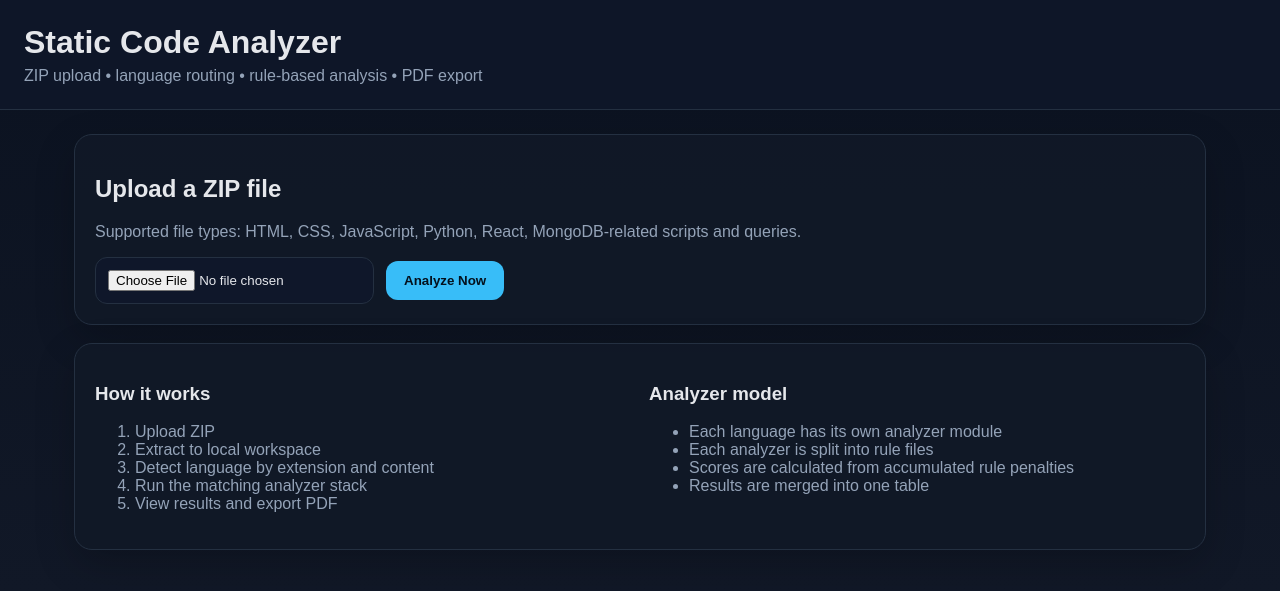
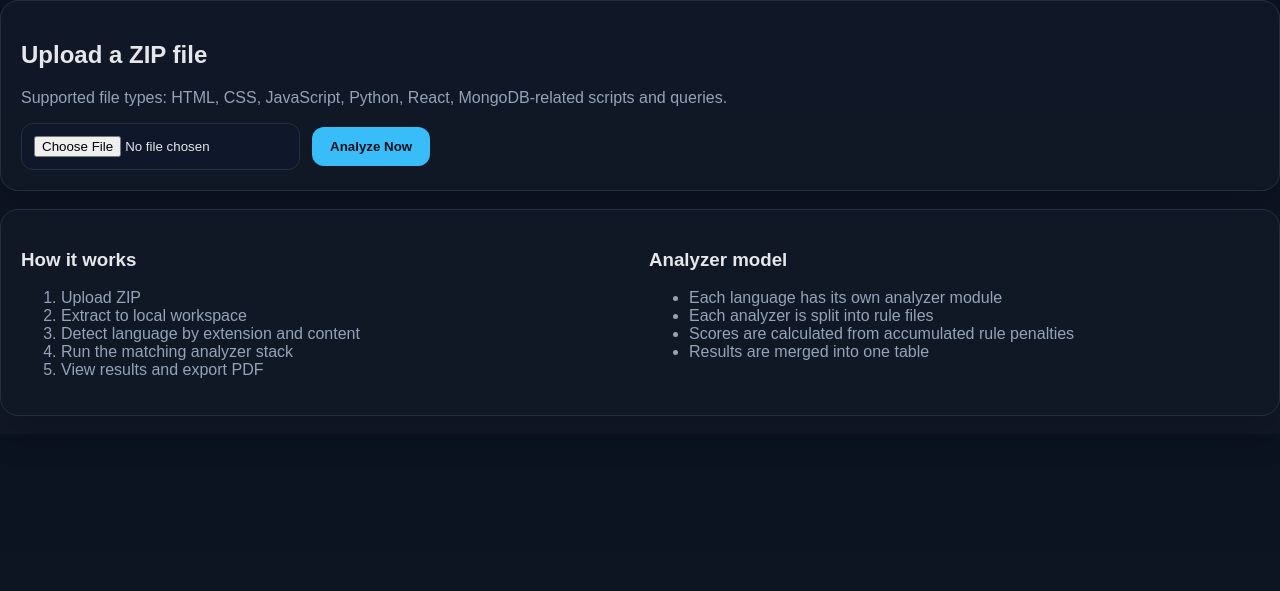
Before and after one commit to Static-Code-Analyzer-App-Foundation/static-code-analyzer-app, a Flask app: page / in a window 1280 px wide. Shown: the top 591 px of the page. Run offline with Flask 3, Linux system fonts and the light colour scheme.

Commit message:
Refactor base.html for dynamic title and body class

```diff
--- a/templates/base.html
+++ b/templates/base.html
@@ -3,28 +3,12 @@
 <head>
   <meta charset="utf-8">
   <meta name="viewport" content="width=device-width, initial-scale=1">
-  <title>Static Code Analyzer</title>
+  <meta name="theme-color" content="#0f172a">
+  <title>{% block title %}Software Quality Evaluator{% endblock %}</title>
   <link rel="stylesheet" href="{{ url_for('static', filename='css/style.css') }}">
 </head>
-<body>
-  <header class="topbar">
-    <div>
-      <h1>Static Code Analyzer</h1>
-      <p>ZIP upload • language routing • rule-based analysis • PDF export</p>
-    </div>
-  </header>
-  <main class="container">
-    {% with messages = get_flashed_messages() %}
-      {% if messages %}
-        <div class="flash">
-          {% for message in messages %}
-            <div>{{ message }}</div>
-          {% endfor %}
-        </div>
-      {% endif %}
-    {% endwith %}
-    {% block content %}{% endblock %}
-  </main>
+<body class="{% block body_class %}{% endblock %}">
+  {% block content %}{% endblock %}
   <script src="{{ url_for('static', filename='js/main.js') }}"></script>
 </body>
 </html>
```
